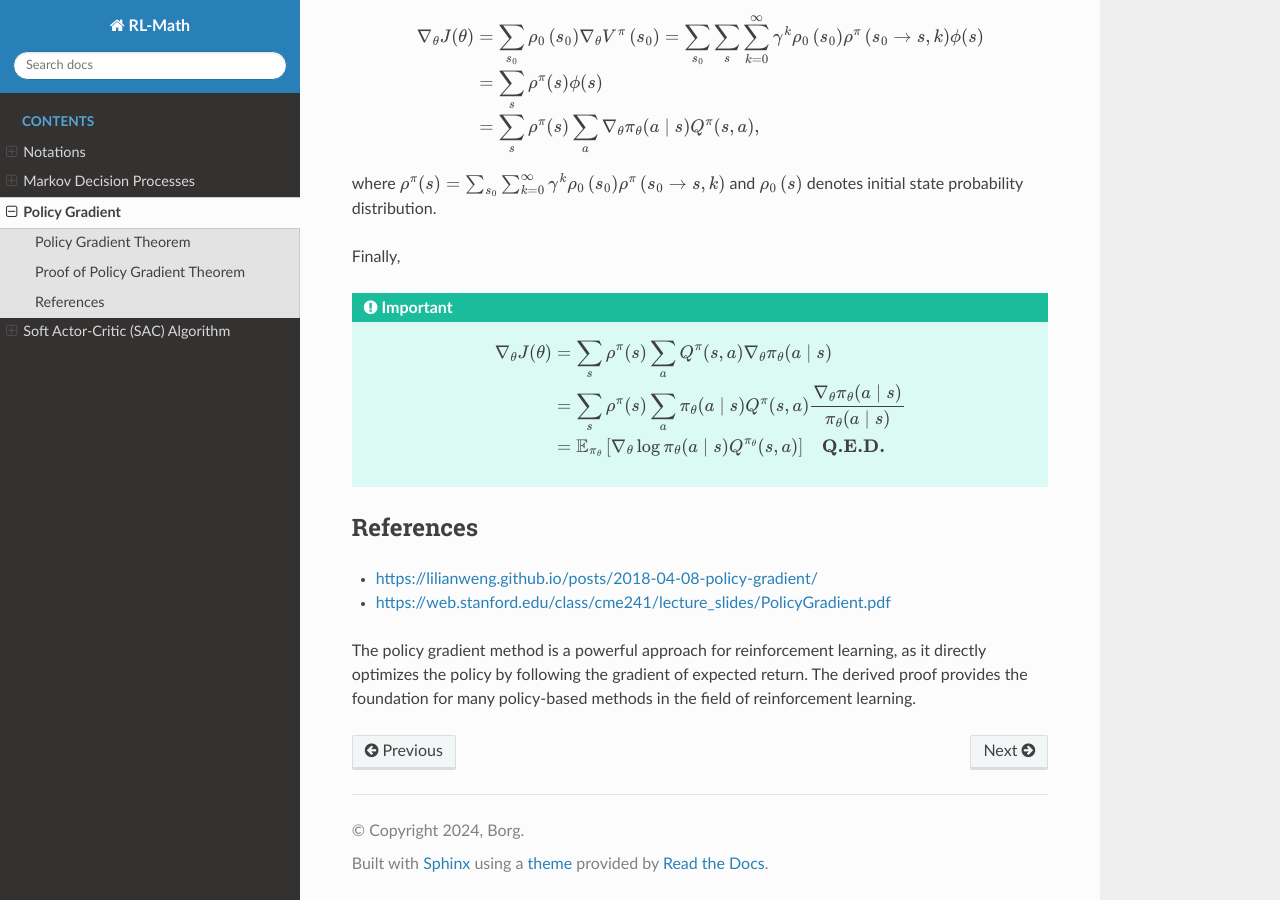
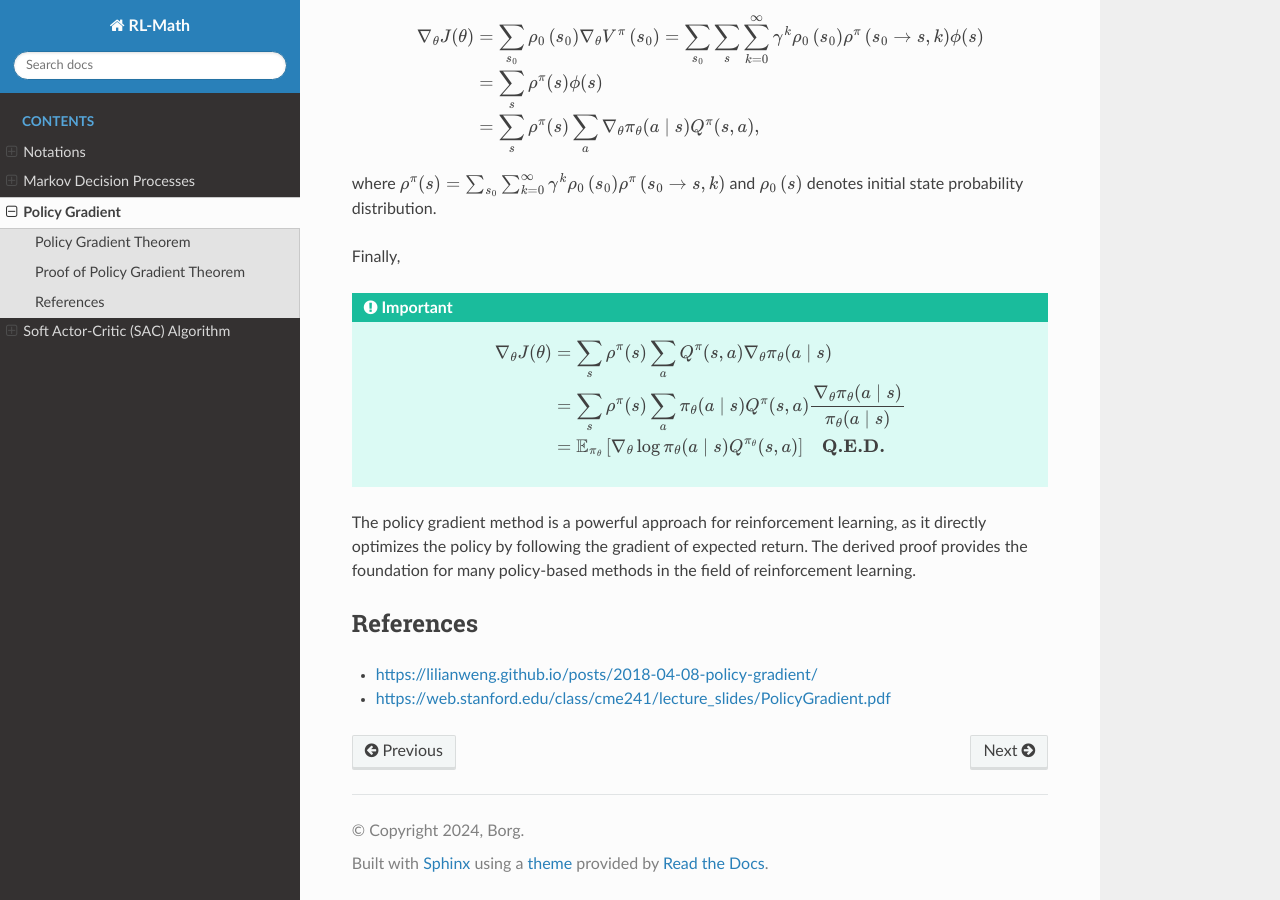
Before and after one commit to boyin96/Reinforcement-Learning-Math, a Sphinx documentation site: the page built from docs/source/policy_gradient.rst, in a window 1280 px wide and 900 px high, scrolled down 1729 px. Built offline with Sphinx 7.4.7 and the Read the Docs theme 3.1.0, drawn with Linux system fonts in a browser that asks for light colours; formulas are drawn with MathJax 3.

```diff
--- a/docs/source/policy_gradient.rst
+++ b/docs/source/policy_gradient.rst
@@ -79,10 +79,10 @@ Finally,
         & =\mathbb{E}_{\pi_\theta}\left[\nabla_\theta \log \pi_\theta(a \mid s)Q^{\pi_\theta}(s, a) \right] \quad \textbf{Q.E.D.}
         \end{aligned}
 
+The policy gradient method is a powerful approach for reinforcement learning, as it directly optimizes the policy by following the gradient of expected return. The derived proof provides the foundation for many policy-based methods in the field of reinforcement learning.
+
 References
 --------------------------------------
 
 - https://lilianweng.github.io/posts/2018-04-08-policy-gradient/
 - https://web.stanford.edu/class/cme241/lecture_slides/PolicyGradient.pdf
-
-The policy gradient method is a powerful approach for reinforcement learning, as it directly optimizes the policy by following the gradient of expected return. The derived proof provides the foundation for many policy-based methods in the field of reinforcement learning.
```
